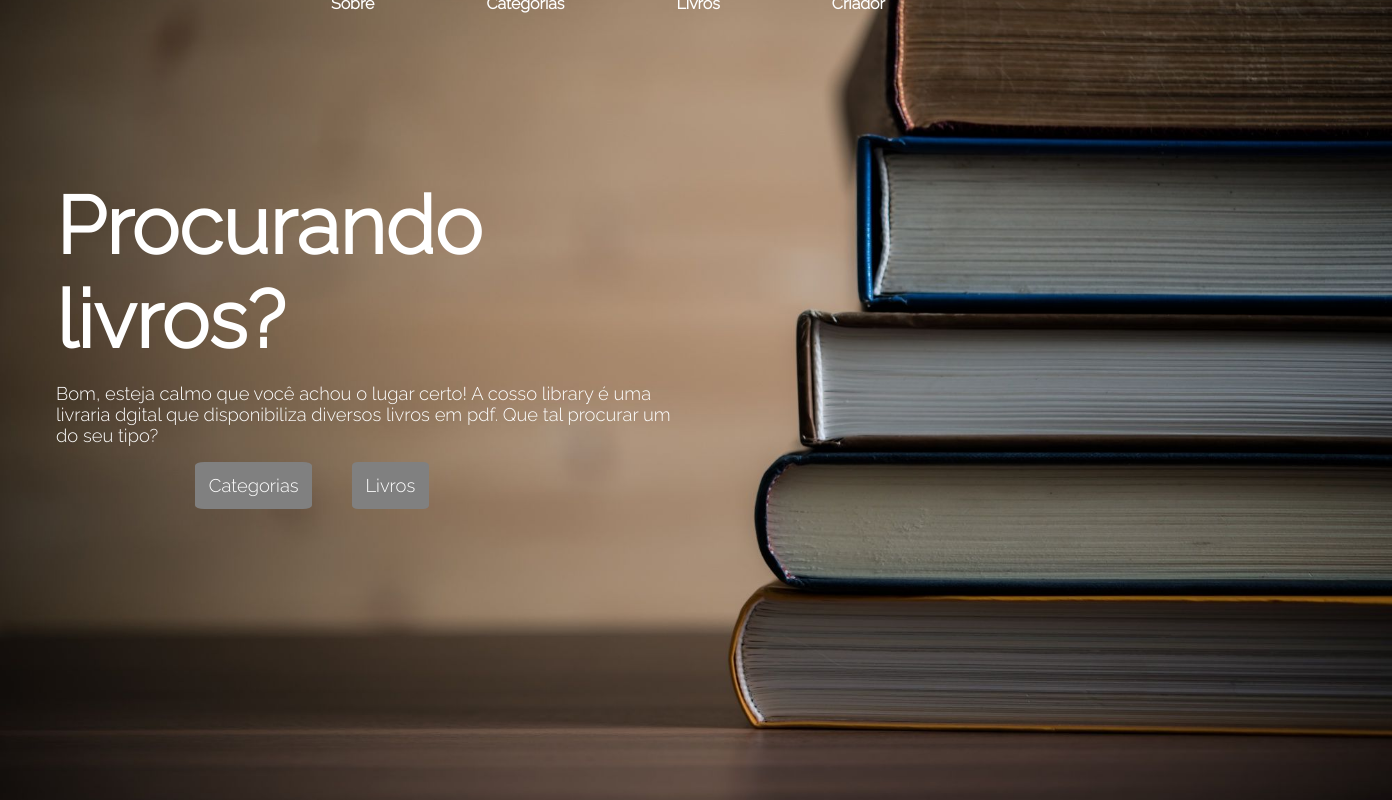
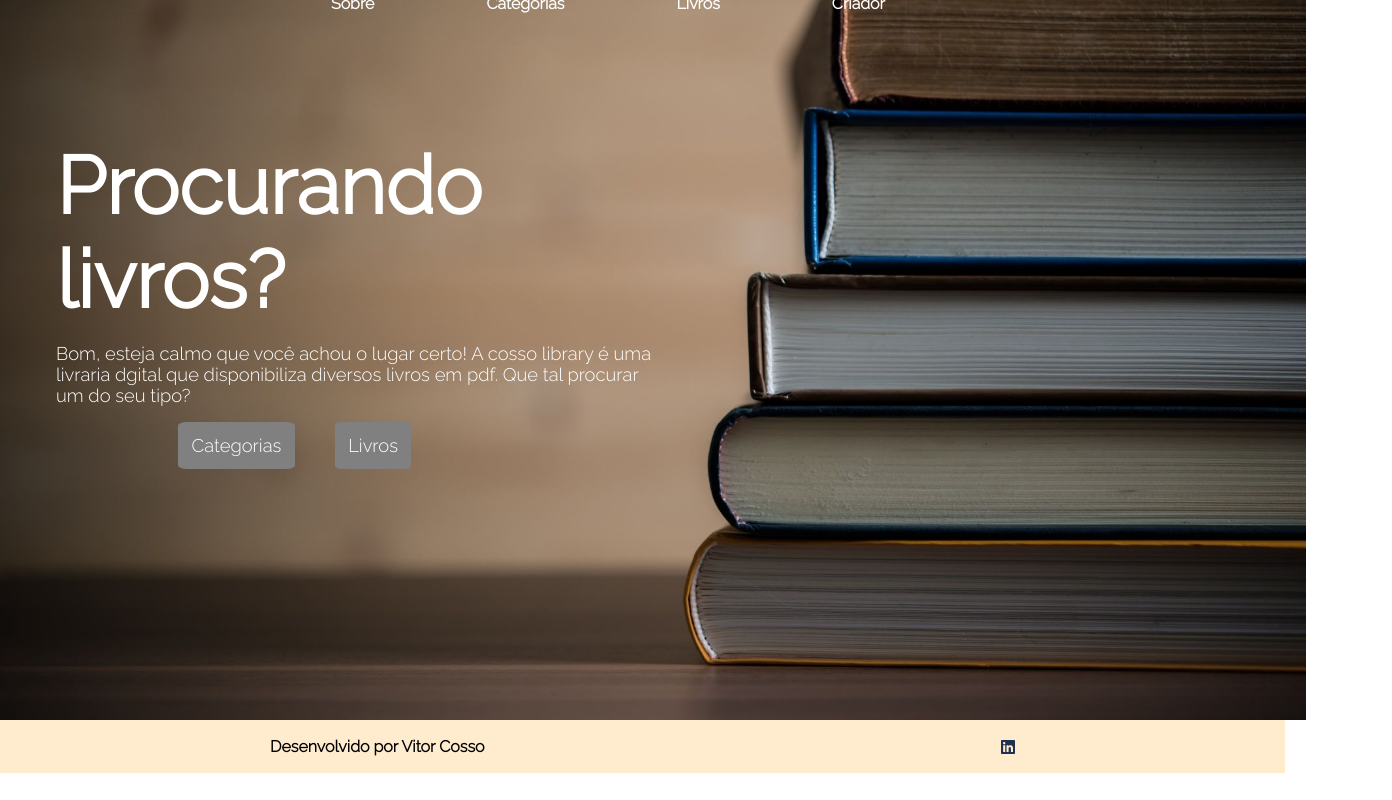
Before and after one commit to vittzx/bookstore-front, an Angular app: page / in a window 1280 px wide. Shown: the part 112-912 px from the top of the page, 1392 px wide, since content can reach past the window. After the commit the page ends 885 px from the top, so only its background shows below. Built offline with nearby package versions, Linux system fonts and the light colour scheme.

Commit message:
feat: adding footer

```diff
--- a/src/app/app.component.html
+++ b/src/app/app.component.html
@@ -1,2 +1,3 @@
 <app-header></app-header>
 <app-container></app-container>
+<app-footer></app-footer>
--- a/src/app/app.component.ts
+++ b/src/app/app.component.ts
@@ -3,13 +3,14 @@ import { CommonModule } from '@angular/common';
 import { RouterOutlet } from '@angular/router';
 import { HeaderComponent } from './components/template/header/header.component';
 import { ContainerComponent } from "./components/template/container/container.component";
+import { FooterComponent } from "./components/template/footer/footer.component";
 
 @Component({
     selector: 'app-root',
     standalone: true,
     templateUrl: 'app.component.html',
     styles: [],
-    imports: [CommonModule, RouterOutlet, HeaderComponent, ContainerComponent]
+    imports: [CommonModule, RouterOutlet, HeaderComponent, ContainerComponent, FooterComponent]
 })
 export class AppComponent {
   title = 'bookstore-front';
--- a/src/app/components/template/container/container.component.css
+++ b/src/app/components/template/container/container.component.css
@@ -24,11 +24,11 @@
 
 .bg-image1{
     background-image: url(../../../../assets/imgs/bookimg2.jpeg);
-    width: 100%;
-    min-height: 100vh;
+    width: 93.265% ;
+    min-height: 90vh;
     background-repeat: no-repeat;
     background-size: cover;
-    background-position: 50%;
+    background-position: 100%;
     background-attachment: fixed;
 }
 
--- a/src/app/components/template/container/container.component.html
+++ b/src/app/components/template/container/container.component.html
@@ -9,4 +9,5 @@
             <a href="" class="btn"> Livros</a>
         </div>
     </div>
+
 </div>
--- /dev/null
+++ b/src/app/components/template/footer/footer.component.css
@@ -0,0 +1,14 @@
+.footer{
+    width: 98.5%;
+
+    display: flex;
+    flex-direction: row;
+    justify-content: space-around;
+    align-items: center;
+    text-align: center;
+
+    padding: 1.5vmin;
+    color: black;
+
+    background-color: blanchedalmond;
+}
--- /dev/null
+++ b/src/app/components/template/footer/footer.component.html
@@ -0,0 +1,4 @@
+<footer class="footer">
+    <h4>Desenvolvido por Vitor Cosso</h4>
+    <h2><a class="logo-linkedin" href="https://www.linkedin.com/in/vitorcosso/"><img src="../../../../assets/logosvg/linkedin.svg" alt="logo linkedin"></a></h2>
+</footer>
--- a/src/styles.css
+++ b/src/styles.css
@@ -9,6 +9,7 @@
     padding: 0;
     margin: 0;
     font-family: 'Raleway', sans-serif;
+
 }
 
 body{
```
Also changed, not shown: src/app/components/template/container/container.component.ts (+6 -5 lines), src/app/components/template/footer/footer.component.ts (added, +12 -0 lines), src/assets/bookimg.jpg (deleted), src/assets/logosvg/linkedin.svg (added).
